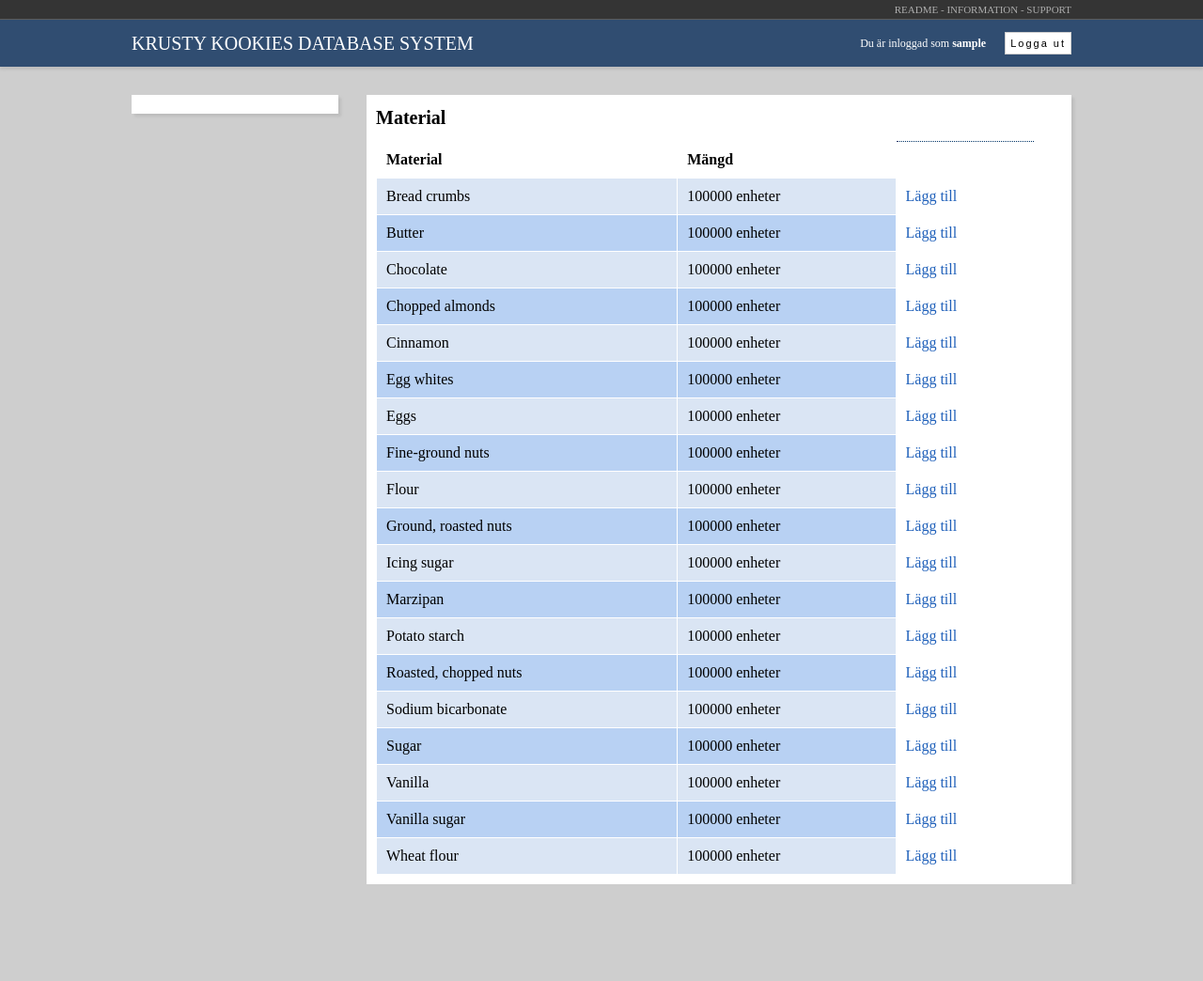
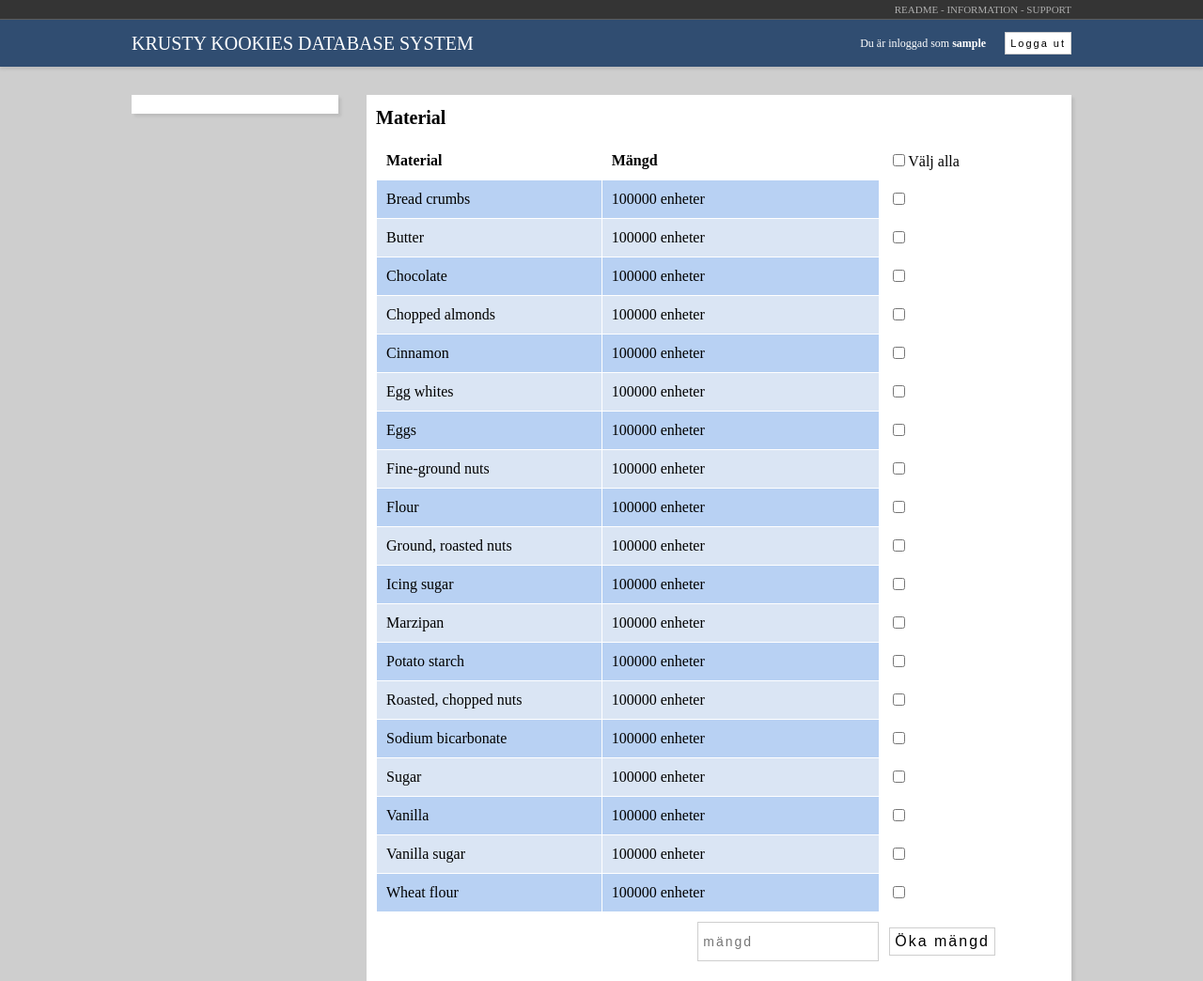
Before and after one commit to jivung/krustykookies, a PHP site: page /materials.php in a window 1280 px wide. Shown: the whole page at 94% size. Before the commit the page ends 941 px from the top, so only its background shows below. Run offline with PHP 8.4, Linux system fonts and the light colour scheme; the visitor is signed in with stand-in values (Sample User, id 1); data comes from the database, SQL or seed files in the repository.

Commit message:
Improved the function to increase material amount.

```diff
--- a/includes/database.php
+++ b/includes/database.php
@@ -303,9 +303,9 @@ class Database {
 	*@param material the material to be increased.
 	*
 	*/
-	public function addMaterialAmount($material) {
-		$sql = "UPDATE ingredients SET amount= amount+1000 WHERE name = ?";
-		$result = $this->executeUpdate($sql, array($material));
+	public function addMaterialAmount($material, $amount) {
+		$sql = "UPDATE ingredients SET amount = amount+? WHERE name = ?";
+		$result = $this->executeUpdate($sql, array($amount, $material));
 	}
 
 	/**
@@ -314,7 +314,7 @@ class Database {
 	*@return all ingredients with name and amount.
 	*/
 	public function getIngredients(){
-		$sql = "SELECT * FROM ingredients";
+		$sql = "SELECT * FROM ingredients ORDER BY name";
 		return $this->executeQuery($sql);
 	}
 
--- a/includes/stylesheet.css
+++ b/includes/stylesheet.css
@@ -814,7 +814,7 @@ display: block;
 #materialtable {
 padding: 0;
 border-collapse:collapse;
-width: 700px;
+width: 730px;
 font-family: Microsoft Tai le;
 font-weight: normal;
 font-size: 16px;
@@ -840,3 +840,14 @@ background: #b8d1f3;
 #materialtable tr:nth-child(even){
 background: #dae5f4;
 }
+
+.input_field_amount {
+float: right;
+width: ;
+height: 30px;
+border: 1px solid #cecece;
+padding: 5px;
+font-size: 14px;
+letter-spacing: 2px;
+background-color: #FFFFFF;
+}
--- a/materials.php
+++ b/materials.php
@@ -8,7 +8,14 @@ $ingredients = $db->getIngredients();
 $db->closeConnection();
 
 ?>
-
+<script language="JavaScript">
+function toggle(source) {
+  checkboxes = document.getElementsByName('material[ ]');
+  for(var i=0, n=checkboxes.length;i<n;i++) {
+    checkboxes[i].checked = source.checked;
+  }
+}
+</script>
 <h1>Material</h1>
 <?php
 if (isset($_GET['success'])) {
@@ -23,14 +30,25 @@ if (isset($_GET['success'])) {
 	<tr>
 		<td style="background-color: #FFF"><b>Material</b></td>
 		<td style="background-color: #FFF"><b>Mängd</b></td>
+		<td style="background-color: #FFF"><input type="checkbox" onClick="toggle(this)" />Välj alla<br/></td>
 	</tr>
+	<form name="addmatamount "id="addmatamount" method="POST" action="includes/add_material_parse.php">
 	<?php foreach($ingredients as $ingredient){ ?>
 	<tr>
 		<td><?php echo $ingredient['name']; ?></td>
 		<td><?php echo $ingredient['amount']; ?> enheter</td>
-		<td style="background-color: #FFF"><a href="includes/add_material_parse.php?mat=<?php echo $ingredient['name']; ?>">Lägg till</a></td>
+
+		<td style="background-color: #FFF"><input type="checkbox" name="material[ ]" value="<?php echo $ingredient['name']; ?>"/></d>
+
+		<!-- <td style="background-color: #FFF"><a href="includes/add_material_parse.php?mat=<?php echo $ingredient['name']; ?>">Lägg till</a></td> -->
 	</tr>
 	<?php } ?>
+	<tr>
+		<td style="background-color: #FFF"></td>
+		<td style="background-color: #FFF; padding-right: 0;"><input type="text" class="input_field_amount" name="amount" placeholder="mängd"/></td>
+		<td style="background-color: #FFF"><input type="submit" class="submit_button_login"" name="submit" value="Öka mängd" /></td>
+	</tr>
+	</form>
 </table>
 
 <?php
```
Also changed, not shown: includes/add_material_parse.php (+4 -5 lines).
